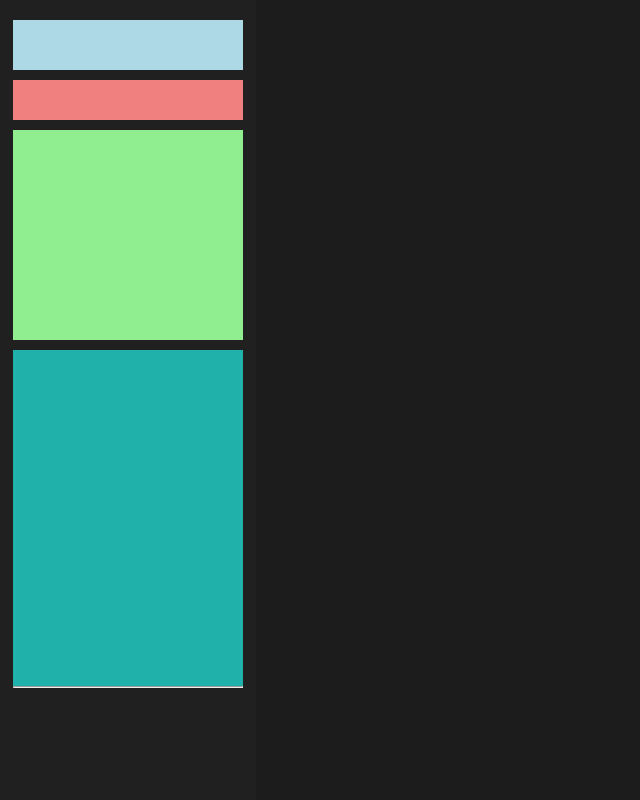
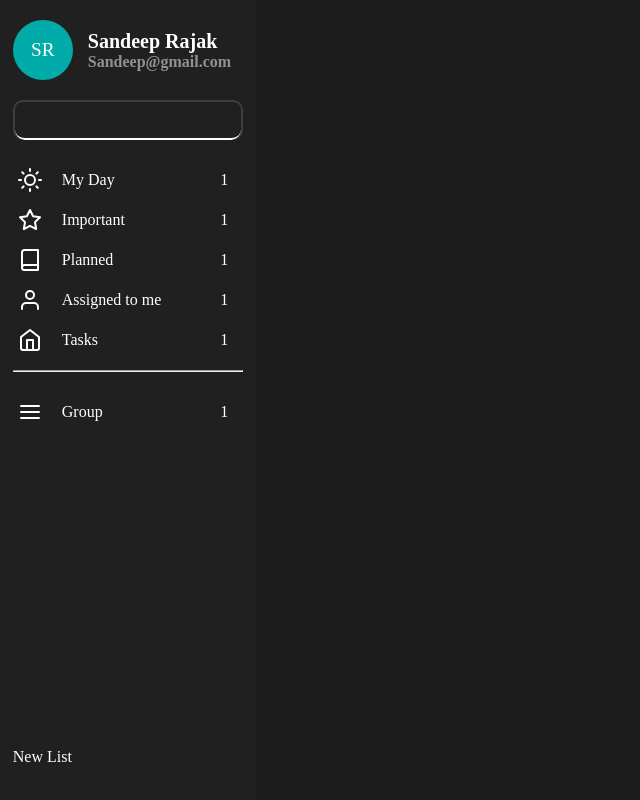
Before and after one commit to BeLievEr031/windowsTodo, a plain HTML site: page version1/index.html in a window 1280 px wide. Shown: the whole page, without its empty margins (0-640 px from the left). Drawn offline with nearby package versions, Linux system fonts and the light colour scheme.

Commit message:
sidebar ui completed

```diff
--- a/version1/_components/sideBar.js
+++ b/version1/_components/sideBar.js
@@ -0,0 +1,62 @@
+const logoBox = document.querySelector(".lg-box")
+
+// const sideBarLogoHTMLData = [
+//     {
+//         element: "div",
+//         parent: logoBox,
+//         class: "logo",
+//         text: "SR",
+//         myNode: null
+//     },
+//     {
+//         element: "div",
+//         parent: logoBox,
+//         class: "user-data",
+//         text: null,
+//         myNode: null
+//     },
+//     {
+//         element: "div",
+//         parent: sideBarLogoHTMLData[1].myNode,
+//         class: "name",
+//         text: "Sandeep Rajak",
+//         myNode: null
+//     },
+//     {
+//         element: "div",
+//         parent: sideBarLogoHTMLData[2].myNode,
+//         class: "email",
+//         text: "Sandeep@gmail.com",
+//         myNode: null
+//     },
+
+// ]
+
+// logoDiv creation
+
+
+const logoDiv = document.createElement("div")
+logoDiv.setAttribute("class", "logo")
+logoDiv.innerText = "SR"
+
+// useData div creation
+const userDataDiv = document.createElement("div")
+userDataDiv.setAttribute("class", "user-data")
+
+// name div creation
+const nameDiv = document.createElement("div")
+nameDiv.setAttribute("class", "name")
+nameDiv.innerText = "Sandeep Rajak"
+
+
+// email div creation
+const emailDiv = document.createElement("div")
+emailDiv.setAttribute("class", "email")
+emailDiv.innerText = "Sandeep@gmail.com"
+
+userDataDiv.appendChild(nameDiv).appendChild(emailDiv)
+
+
+// Appending children to the parent
+logoBox.appendChild(logoDiv)
+logoBox.appendChild(userDataDiv)
--- a/version1/index.html
+++ b/version1/index.html
@@ -13,14 +13,48 @@
     <div class="main">
       <aside id="sidebar">
         <div class="lg-box"></div>
+        <div class="inp-box">
+          <input type="text" class="search" />
+        </div>
+        <div class="data1-box">
+          <div class="data">
+            <img src="./icons/sun.svg" alt="sun" />
+            <div>My Day</div>
+            <div class="count">1</div>
+          </div>
+          <div class="data">
+            <img src="./icons/star.svg" alt="sun" />
+            <div>Important</div>
+            <div class="count">1</div>
+          </div>
+          <div class="data">
+            <img src="./icons/book.svg" alt="sun" />
+            <div>Planned</div>
+            <div class="count">1</div>
+          </div>
+          <div class="data">
+            <img src="./icons/user.svg" alt="sun" />
+            <div>Assigned to me</div>
+            <div class="count">1</div>
+          </div>
+          <div class="data">
+            <img src="./icons/home.svg" alt="sun" />
+            <div>Tasks</div>
+            <div class="count">1</div>
+          </div>
+        </div>
+        <hr />
+        <div class="data2-box">
+          <div class="data">
+            <img src="./icons/menu.svg" alt="sun" />
+            <div>Group</div>
+            <div class="count">1</div>
+          </div>
+        </div>
 
-        <div class="inp-box"></div>
-
-        <div class="data1-box"></div>
-
-        <div class="data2-box"></div>
-
-        <hr/>
+        <div class="group">
+          <span class="list-btn">New List</span>
+        </div>
       </aside>
       <section id="section"></section>
     </div>
--- a/version1/style/global.css
+++ b/version1/style/global.css
@@ -9,6 +9,7 @@
 html {
   height: 100%;
   overflow-y: scroll;
+  font-family: "Velvetta";
 }
 
 body {
--- a/version1/style/sideBar.css
+++ b/version1/style/sideBar.css
@@ -1,11 +1,13 @@
 #sidebar {
-  width: 20%;
+  width: 20vw;
   height: 100%;
   background-color: rgba(32, 32, 32);
   padding: 10px 0;
   display: flex;
+  gap: 10px;
   flex-direction: column;
   align-items: center;
+  color: white;
 }
 
 #sidebar > div {
@@ -14,18 +16,83 @@
 }
 
 .lg-box {
-  height: 50px;
-  background-color: lightblue;
+  display: flex;
+  gap: 15px;
+  align-items: center;
+  font-size: 1.5vw;
+  color: white;
+}
+
+.logo {
+  background-color: #00aba9;
+  width: 60px;
+  height: 60px;
+  line-height: 60px;
+  border-radius: 50%;
+  text-align: center;
+}
+
+.name {
+  font-weight: bold;
+  font-size: 20px;
+}
+
+.email {
+  color: #919191;
+  font-size: 16px;
 }
 
 .inp-box {
   height: 40px;
-  background-color: lightcoral;
+  display: flex;
+  justify-content: center;
+  align-items: center;
+  border: 2px solid #3e3e3e;
+  border-bottom: none;
+  border-radius: 10px;
+  overflow: hidden;
+}
+
+.search {
+  width: 100%;
+  font-size: 16px;
+  height: 100%;
+  background-color: transparent;
+  outline: none;
+  padding-left: 5px;
+  color: white;
+  border: none;
+  border-bottom: 2px solid white;
+  border-radius: 10px;
 }
 
 .data1-box {
-  height: calc(42px * 5);
-  background-color: lightgreen;
+  font-size: 16px;
+  display: flex;
+  flex-direction: column;
+  color: white;
+  font-weight: 100;
+}
+
+.data {
+  display: flex;
+  align-items: center;
+  padding-right: 20px;
+  gap: 20px;
+  padding: 8px 0px;
+  cursor: pointer;
+  border-radius: 10px;
+  padding-left: 5px;
+  padding-right: 15px;
+  transition: background-color 0.2s;
+}
+
+.data:hover {
+  background-color: rgb(51, 51, 51);
+}
+
+.count {
+  margin-left: auto;
 }
 
 hr {
@@ -34,6 +101,14 @@ hr {
 }
 
 .data2-box {
+  color: white;
   height: calc(42px * 8);
-  background-color: lightseagreen;
 }
+
+.group {
+  margin-bottom: auto;
+}
+
+.list-btn{
+    cursor: pointer;
+}
```
Also changed, not shown: version1/icons/book.svg (added), version1/icons/home.svg (added), version1/icons/menu.svg (added), version1/icons/star.svg (added), version1/icons/sun.svg (added), version1/icons/user.svg (added).
